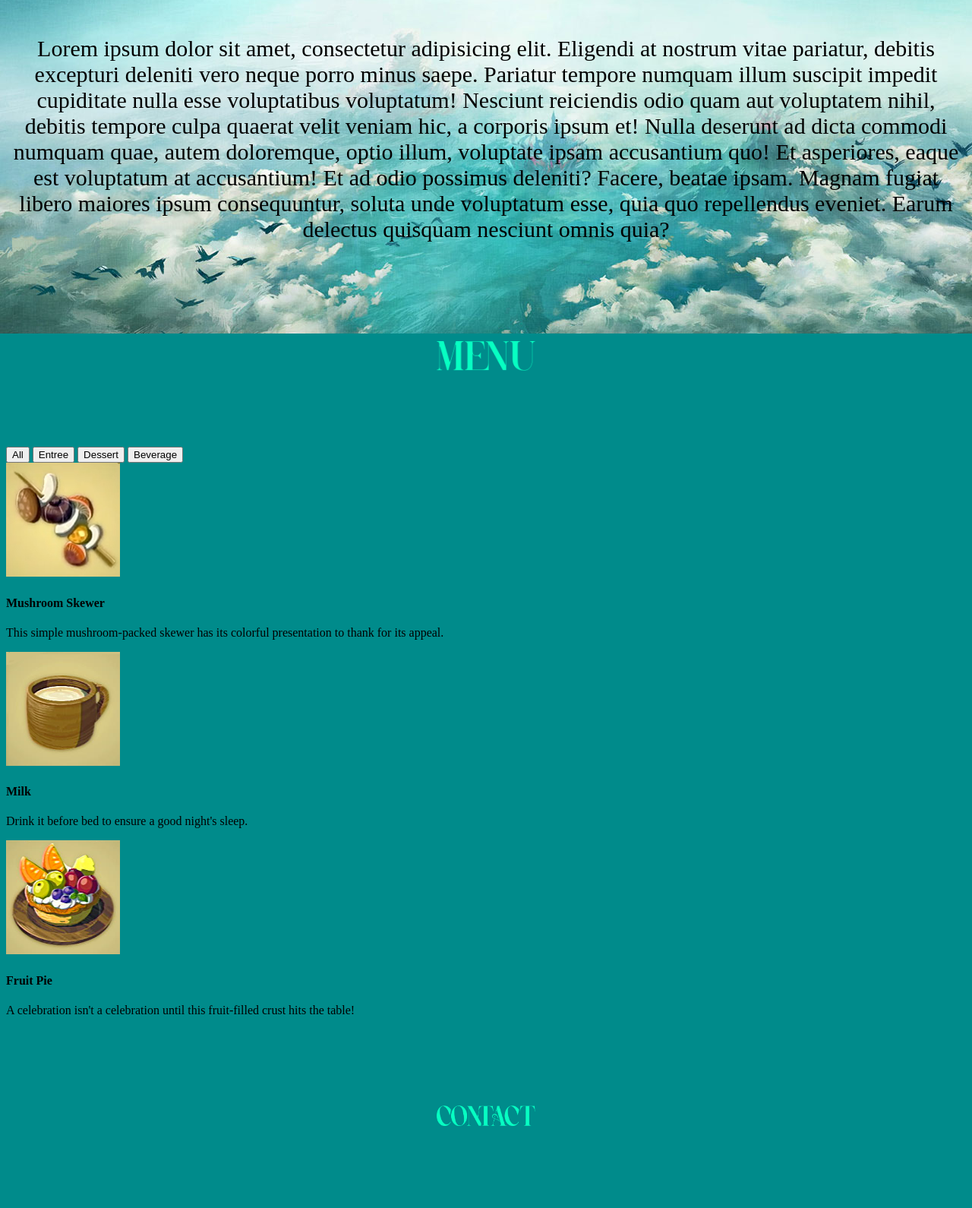
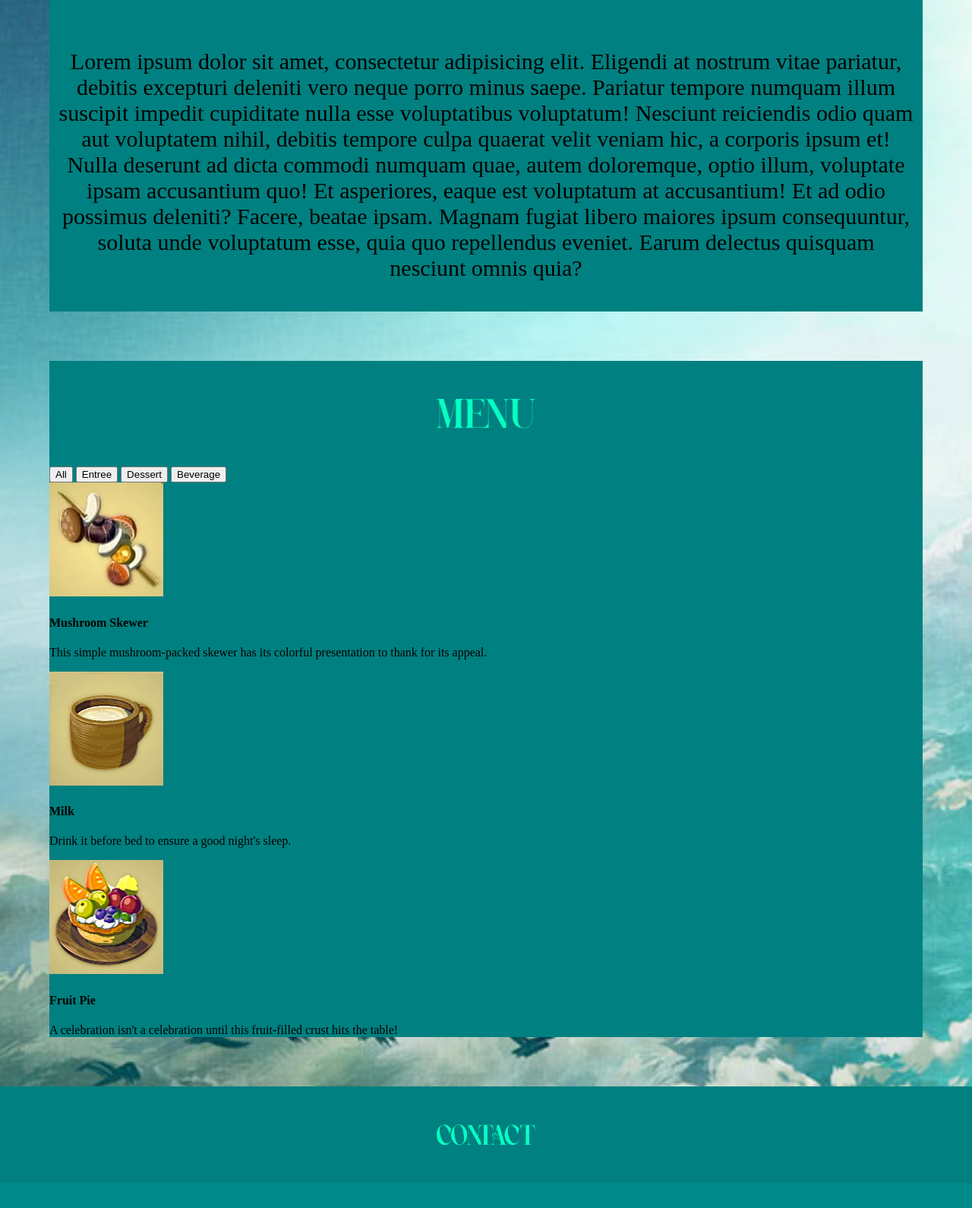
Before and after one commit to brennaveir/hyrule-cafe, a plain HTML site: page index.html in a window 1280 px wide. Shown: the part 291-1881 px from the top of the page at 76% size. After the commit the page ends 1848 px from the top, so only its background shows below. Drawn offline with Linux system fonts and the light colour scheme.

Commit message:
added background for sections

```diff
--- a/assets/css/index.css
+++ b/assets/css/index.css
@@ -2,22 +2,25 @@ body {
     background-color: darkcyan;
     background-image: url("../images/coverImg.jpg");
     background-repeat: no-repeat;
+    background-size: cover;
+    margin: 0
 }
+html {
+    margin: 0;
+   }
 
-.cover-photo {
-
-    background-size: 100% 100%;
-
+.title {
+    background-color: teal;
 }
 
 #hyrule-cafe {
     width: 360px;
+    margin: 30px;
 }
 
 #hyrule-cafe:hover {
     content: url("../images/hyruleCafe.png")
 }
-
 
 .title {
     display: flex;
@@ -39,9 +42,13 @@ body {
 .section-title {
     display: flex;
     justify-content: center;
-    padding: 100px;
+    padding: 50px;
 }
 
+#about {
+    background-color: teal;
+    margin: 65px;
+}
 
 #about-title:hover {
     content: url("../images/about.png");
@@ -50,6 +57,12 @@ body {
 .about-desc {
     font-size: 30px;
     text-align: center;
+    padding: 0 10px 40px 10px;
+}
+
+.menu {
+    background-color: teal;
+    margin: 65px;
 }
 
 #menu-image:hover {
@@ -59,3 +72,7 @@ body {
 #contact-title:hover {
     content: url("../images/contact.png")
 }
+
+#contact {
+    background-color: teal;
+}
--- a/assets/js/index.js
+++ b/assets/js/index.js
@@ -19,7 +19,7 @@ const menu = [
     }
 ]
 
-const menuSection = document.querySelector('.menu');
+const menuSection = document.querySelector('.menu-section');
 const filterBtns = document.querySelectorAll('.filter-btn')
 
 //load items
--- a/index.html
+++ b/index.html
@@ -40,6 +40,7 @@
             omnis quia?</p>
     </section>
 
+    <section class="menu">
     <div class="section-title" id="menu">
         <img src="./assets/images/menuPlain.png" id="menu-image" class="title-image" alt="menu" />
     </div>
@@ -58,7 +59,7 @@
             Beverage
         </button>
     </div>
-    <section class="menu" >
+    <div class="menu-section">
         <!-- menu -->
         <article class="singleItem">
             <!-- single menu item -->
@@ -77,6 +78,7 @@
 
             </div>
         </article>
+    </div>
     </section>
     <footer>
         <!-- contact -->
```
